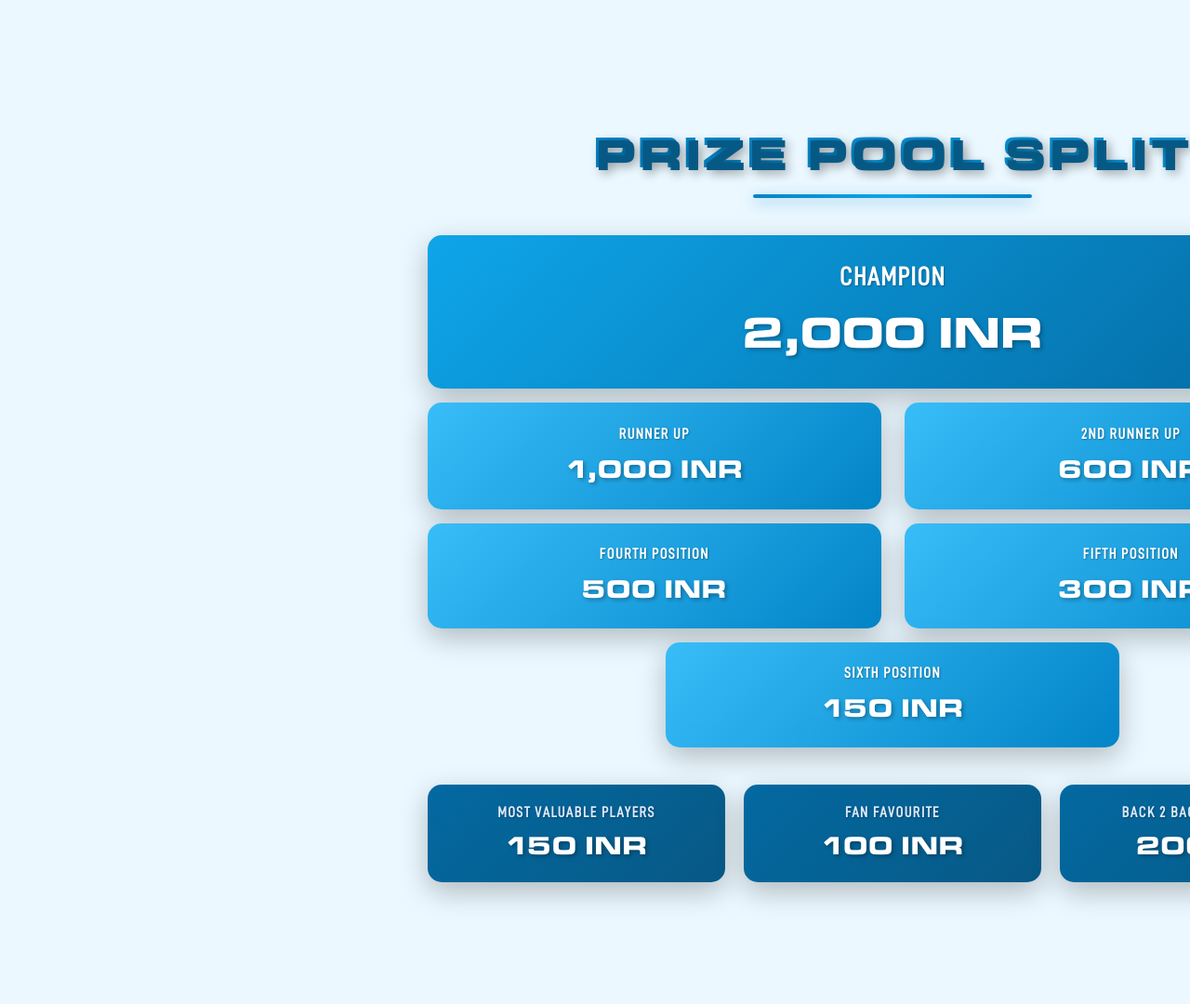
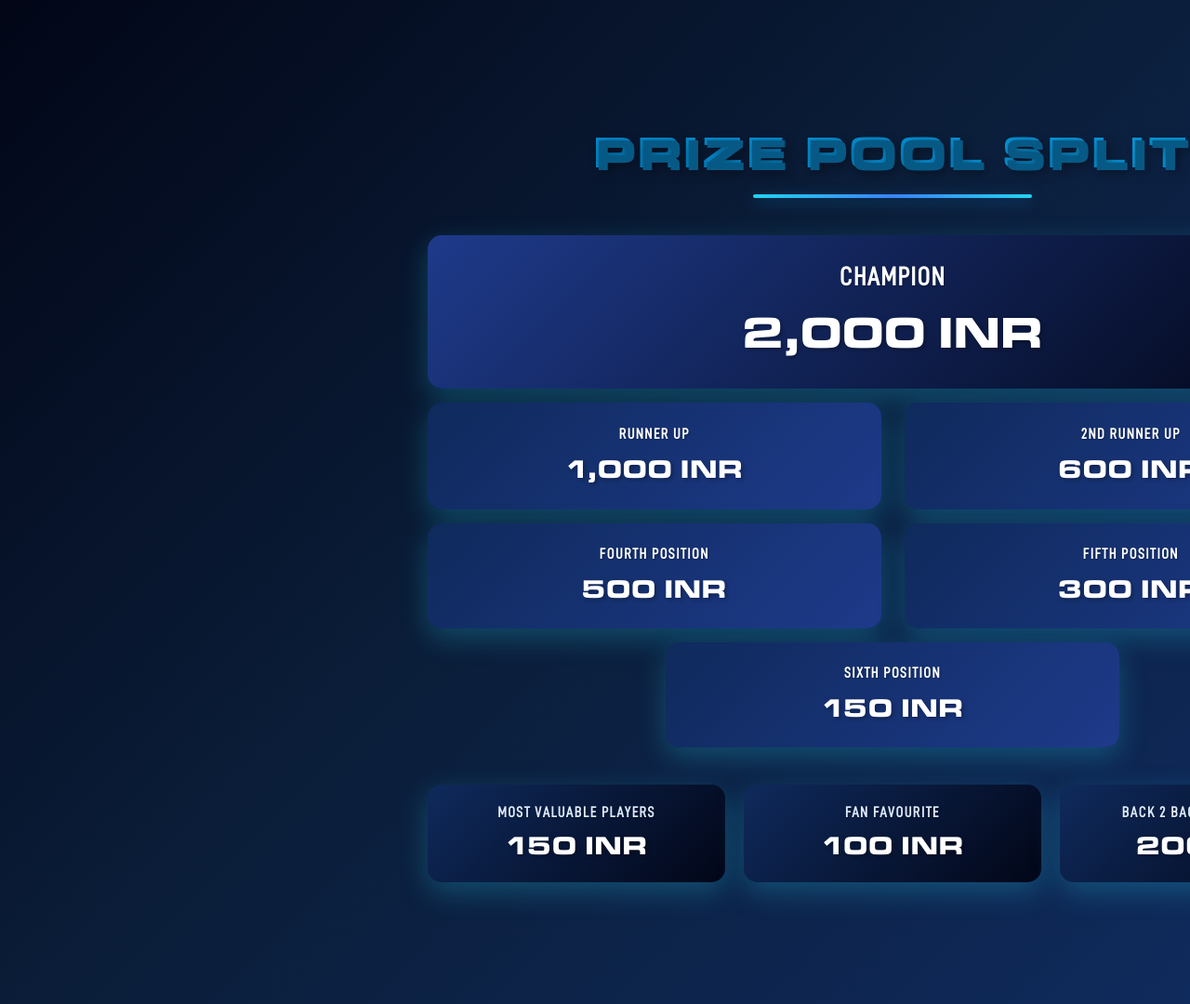
Before and after one commit to mahmud07-bgmi/gs-esports-production-blue, a plain HTML site: page PrizePool.html in a window 1280 px wide. Shown: the top 1080 px of the page at 93% size. Drawn offline with Linux system fonts and the light colour scheme.

Commit message:
Update PrizePool.css

```diff
--- a/css/PrizePool.css
+++ b/css/PrizePool.css
@@ -32,7 +32,7 @@ body {
   overflow: hidden;
   font-family: 'D-DINCondensed', 'MicrogrammaD', sans-serif;
   position: relative;
-  background: #EBF8FF;
+  background: linear-gradient(135deg, #020617, #0B1E3A, #0F2A5C);
 }
 
 /* Video Background */
@@ -119,7 +119,7 @@ body {
 .title-underline {
   width: 300px;
   height: 4px;
-  background: linear-gradient(90deg, #0284C7, #0EA5E9, #0284C7);
+  background: linear-gradient(90deg, #22D3EE, #3B82F6, #22D3EE);
   border-radius: 2px;
   margin: 0 auto;
   box-shadow: 0 4px 15px rgba(2, 132, 199, 0.5);
@@ -150,7 +150,7 @@ body {
 
 /* Prize Card Base Styles */
 .prize-card, .reward-card {
-  background: linear-gradient(135deg, #38BDF8, #0284C7);
+  background: linear-gradient(135deg, #0F2A5C, #1E3A8A);
   border-radius: 15px;
   padding: 25px;
   display: flex;
@@ -158,7 +158,7 @@ body {
   align-items: center;
   justify-content: center;
   text-align: center;
-  box-shadow: 0 10px 30px rgba(0, 0, 0, 0.25);
+  box-shadow: 0 10px 30px rgba(34, 211, 238, 0.25);
   transition: all 0.3s ease;
   opacity: 0;
   transform: translateY(30px);
@@ -212,7 +212,7 @@ body {
 }
 
 .champion-section .prize-card {
-  background: linear-gradient(135deg, #0EA5E9, #0369A1);
+  background: linear-gradient(135deg, #1E3A8A, #020617);
   min-height: 140px;
   padding: 30px;
 }
@@ -360,7 +360,7 @@ body {
 }
 
 .other-rewards-section .reward-card {
-  background: linear-gradient(135deg, #0369A1, #075985);
+  background: linear-gradient(135deg, #0F2A5C, #020617);
   min-height: 95px;
   padding: 22px;
 }
```
